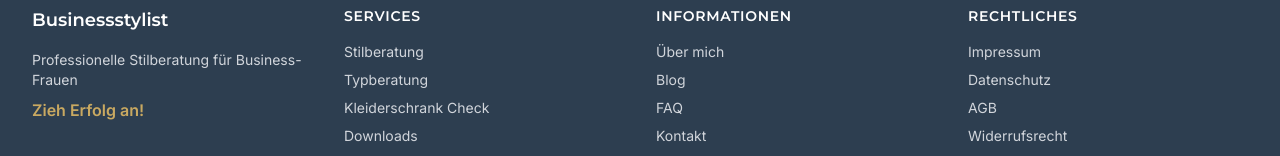
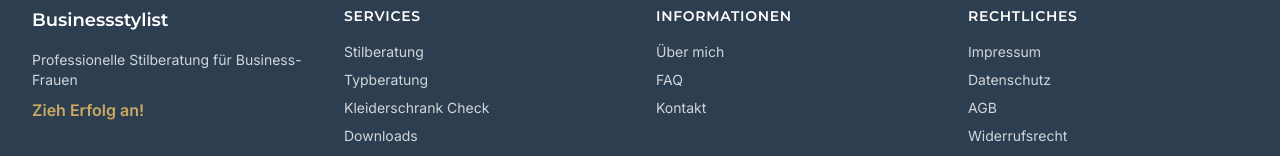
Before and after one commit to SEO-Agentur/businessstylist, a Next.js app: page / in a window 1280 px wide. Shown: the part 5527-5683 px from the top of the page. Built offline with nearby package versions, Linux system fonts and the light colour scheme; no server answers; the database is empty; a web font is replaced by a local one.

Commit message:
Remove Blog & fix unused blogCount

```diff
--- a/app/admin/page.tsx
+++ b/app/admin/page.tsx
@@ -8,11 +8,10 @@ export default async function AdminDashboardPage() {
   await requireAdmin();
 
   // Get counts
-  const [userCount, orderCount, lookbookCount, blogCount] = await Promise.all([
+  const [userCount, orderCount, lookbookCount] = await Promise.all([
     prisma.user.count(),
     prisma.order.count(),
     prisma.lookbook.count(),
-    prisma.blogPost.count(),
   ]);
 
   const [menuItemCount, productPageCount] = await Promise.all([
@@ -50,12 +49,6 @@ export default async function AdminDashboardPage() {
       href: '/admin/pages',
       description: 'Landingpages, SEO-Felder',
       count: 0,
-    },
-    {
-      title: 'Blog',
-      href: '/admin/blog',
-      description: 'Blog-Posts verwalten',
-      count: blogCount,
     },
     {
       title: 'Bestellungen',
--- a/app/llms.txt/route.ts
+++ b/app/llms.txt/route.ts
@@ -39,9 +39,6 @@ ${baseUrl}/business-outfit
 ${baseUrl}/capsule-wardrobe
 ${baseUrl}/farbtyp-beratung
 
-## Blog
-${baseUrl}/blog
-
 # Geschützte Bereiche (nicht für LLM Crawling)
 
 ## Nutzerbereich
--- a/app/sitemap.ts
+++ b/app/sitemap.ts
@@ -23,7 +23,6 @@ export default async function sitemap(): Promise<MetadataRoute.Sitemap> {
     '/business-outfit',
     '/capsule-wardrobe',
     '/farbtyp-beratung',
-    '/blog',
     '/impressum',
     '/datenschutz',
     '/agb',
--- a/components/layout/Footer.tsx
+++ b/components/layout/Footer.tsx
@@ -77,11 +77,6 @@ export default function Footer() {
               <li>
                 <Link href="/ueber-mich" className="text-gray-300 hover:text-white transition-colors">
                   Über mich
-                </Link>
-              </li>
-              <li>
-                <Link href="/blog" className="text-gray-300 hover:text-white transition-colors">
-                  Blog
                 </Link>
               </li>
               <li>
```
